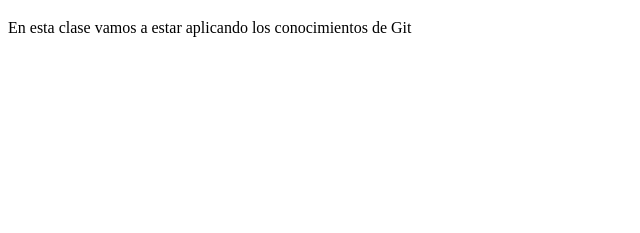
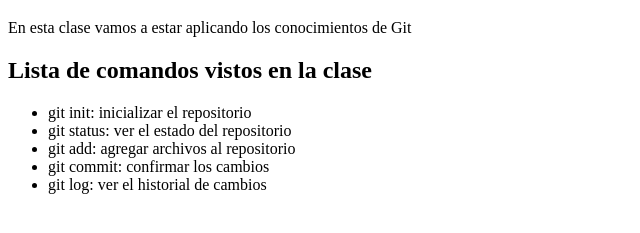
Before and after one commit to JoseReyes10/primer-proyecto-con-git, a plain HTML site: page index.html in a window 1280 px wide. Shown: the part 61-294 px from the top of the page, without its empty margins (0-640 px from the left). Drawn offline with Linux system fonts and the light colour scheme.

Commit message:
agregue una lista de los comandos de git vistos en el curso

```diff
--- a/index.html
+++ b/index.html
@@ -8,5 +8,15 @@
 <body>
     <h1>Trabajo practico en Git</h1>
     <p>En esta clase vamos a estar aplicando los conocimientos de Git</p>
+
+    <h2>Lista de comandos vistos en la clase</h2>
+    <ul>
+        <li>git init: inicializar el repositorio </li>
+        <li>git status: ver el estado del repositorio</li>
+        <li>git add: agregar archivos al repositorio</li>
+        <li>git commit: confirmar los cambios</li>
+        <li>git log: ver el historial de cambios</li>
+    </ul>
+
 </body>
 </html>
```
